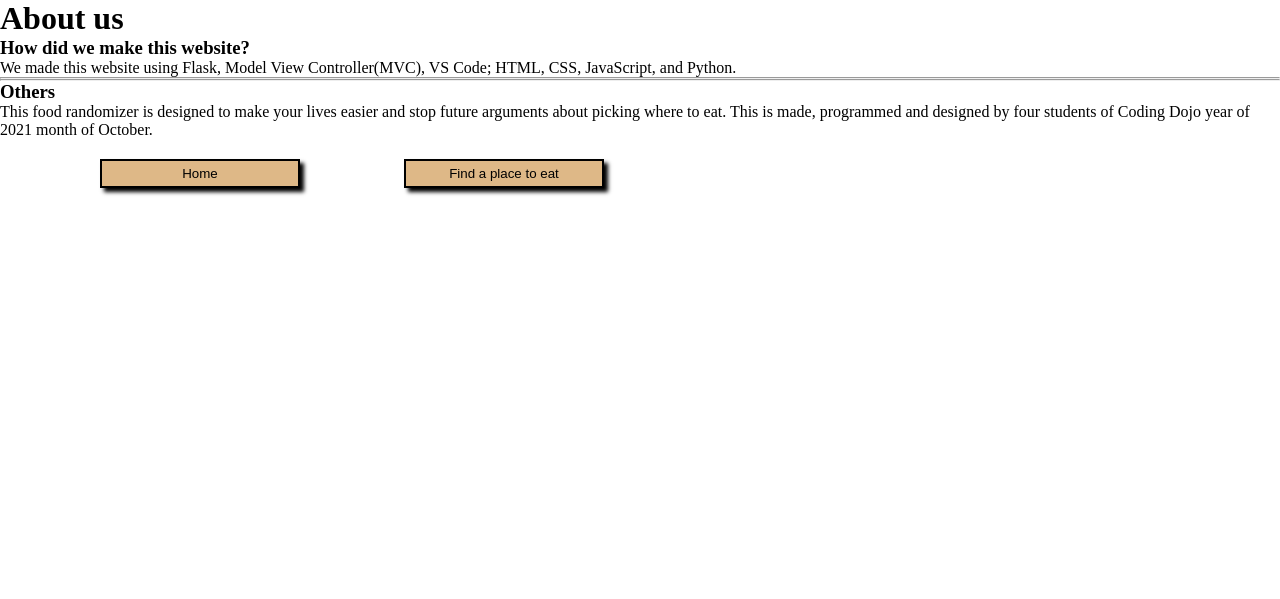
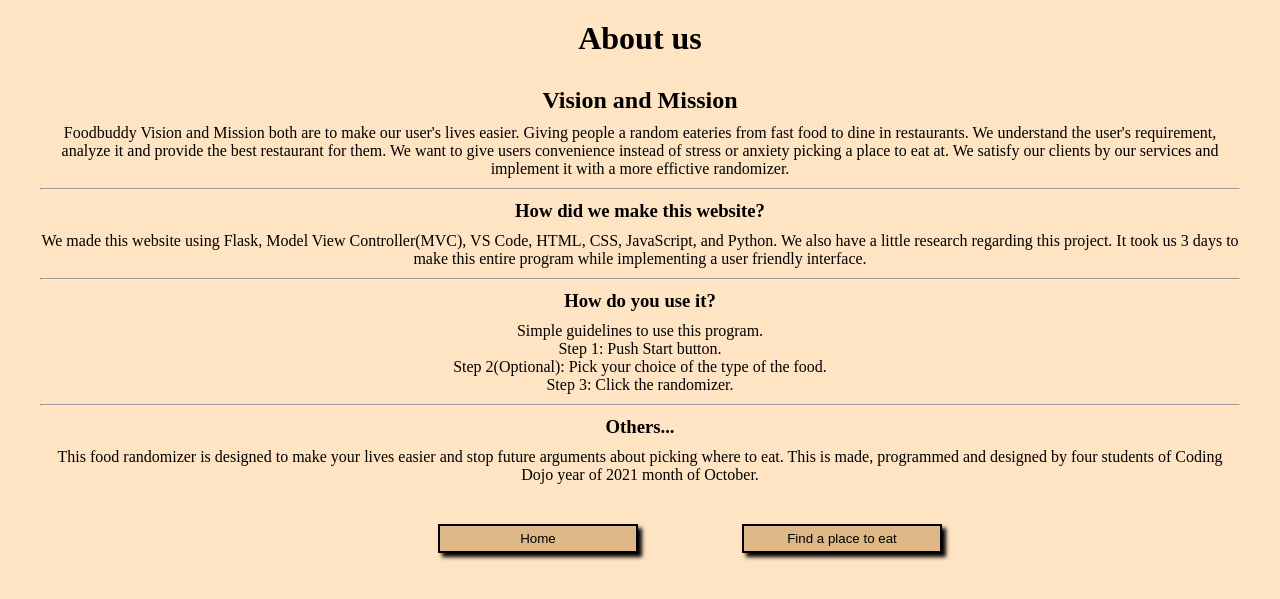
Before and after one commit to AlanSobenes/Food-Buddy, a Flask app: template flask_app/templates/about_us.html in a window 1280 px wide. Shown: the top 599 px of the page. Run offline with Flask 2, Linux system fonts and the light colour scheme; the template is opened without the code that fills it, so the values that code supplies are empty.

Commit message:
Updated 1:55pm

```diff
--- a/flask_app/static/css/style.css
+++ b/flask_app/static/css/style.css
@@ -143,3 +143,19 @@
 .bold{
     font-weight: bold;
 }
+
+/* about_us page */
+
+.background-color{
+    background-color: bisque;
+    text-align: center;
+}
+
+.padding{
+    padding: 20px;
+}
+
+.abt-margin{
+    margin-top: 10px;
+    margin-bottom: 10px;
+}
--- a/flask_app/templates/about_us.html
+++ b/flask_app/templates/about_us.html
@@ -7,17 +7,31 @@
     <link rel="stylesheet" href="/flask_app/static/css/style.css">
     <title>About us</title>
 </head>
-<body>
+<body class="background-color padding">
     <h1>About us</h1>
-    <div>
-        <h3>How did we make this website?</h3>
+    <div class="padding">
+        <h2 class="abt-margin">Vision and Mission</h2>
+        <p>Foodbuddy Vision and Mission both are to make our user's lives easier.
+        Giving people a random eateries from fast food to dine in restaurants.
+        We understand the user's requirement, analyze it and provide the best restaurant for them.
+        We want to give users convenience instead of stress or anxiety picking a place to eat at.
+        We satisfy our clients by our services and implement it with a more effictive randomizer.
+        </p>
+        <hr class="abt-margin">
+        <h3 class="abt-margin">How did we make this website?</h3>
         <p>We made this website using Flask, Model View Controller(MVC),
-            VS Code; HTML, CSS, JavaScript, and Python.
+            VS Code, HTML, CSS, JavaScript, and Python. We also have a little
+            research regarding this project. It took us 3 days to make this
+            entire program while implementing a user friendly interface.
         </p>
-        <hr>
-
-        <hr>
-        <h3>Others</h3>
+        <hr class="abt-margin">
+        <h3 class="abt-margin">How do you use it?</h3>
+        <p>Simple guidelines to use this program.</p>
+        <ul>Step 1: Push Start button.</ul>
+        <ul>Step 2(Optional): Pick your choice of the type of the food.</ul>
+        <ul>Step 3: Click the randomizer.</ul>
+        <hr class="abt-margin">
+        <h3 class="abt-margin">Others...</h3>
         <p>This food randomizer is designed to make your lives
         easier and stop future arguments about picking where to eat.
         This is made, programmed and designed by four students of
```
